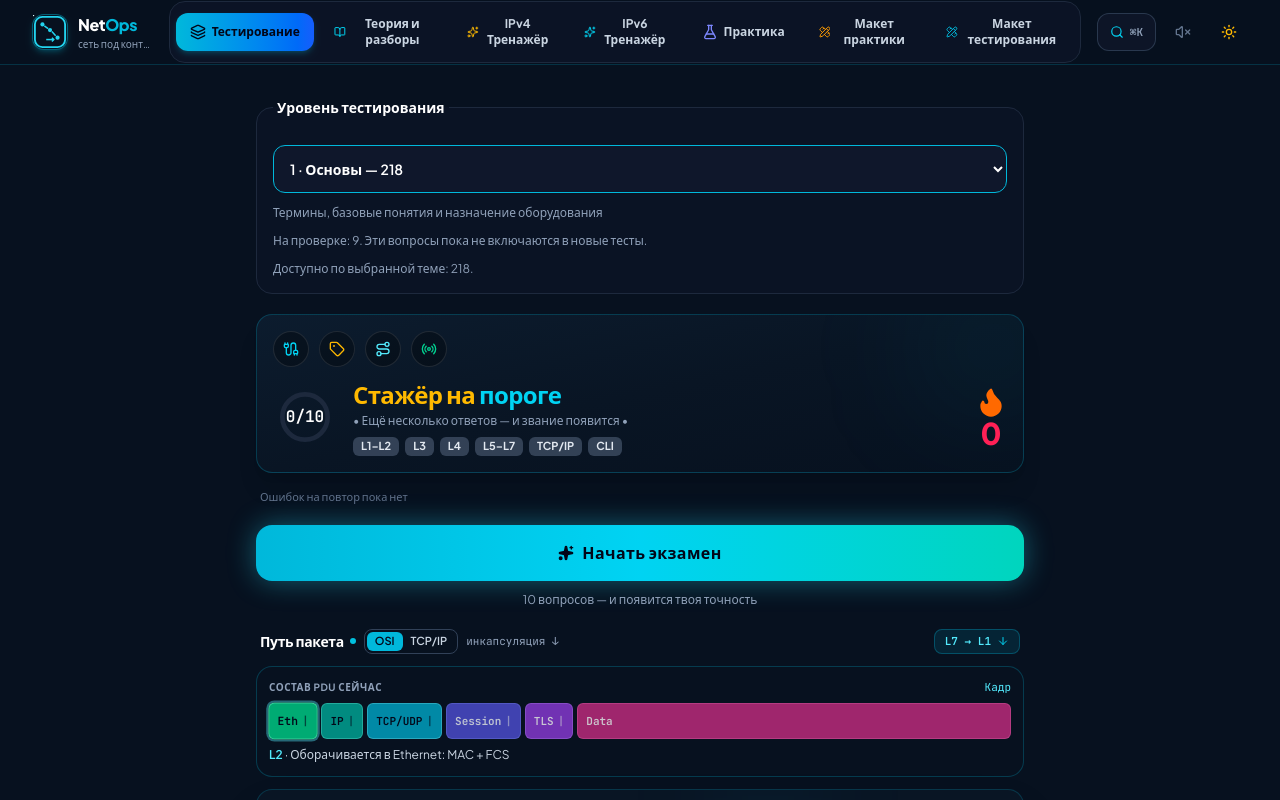
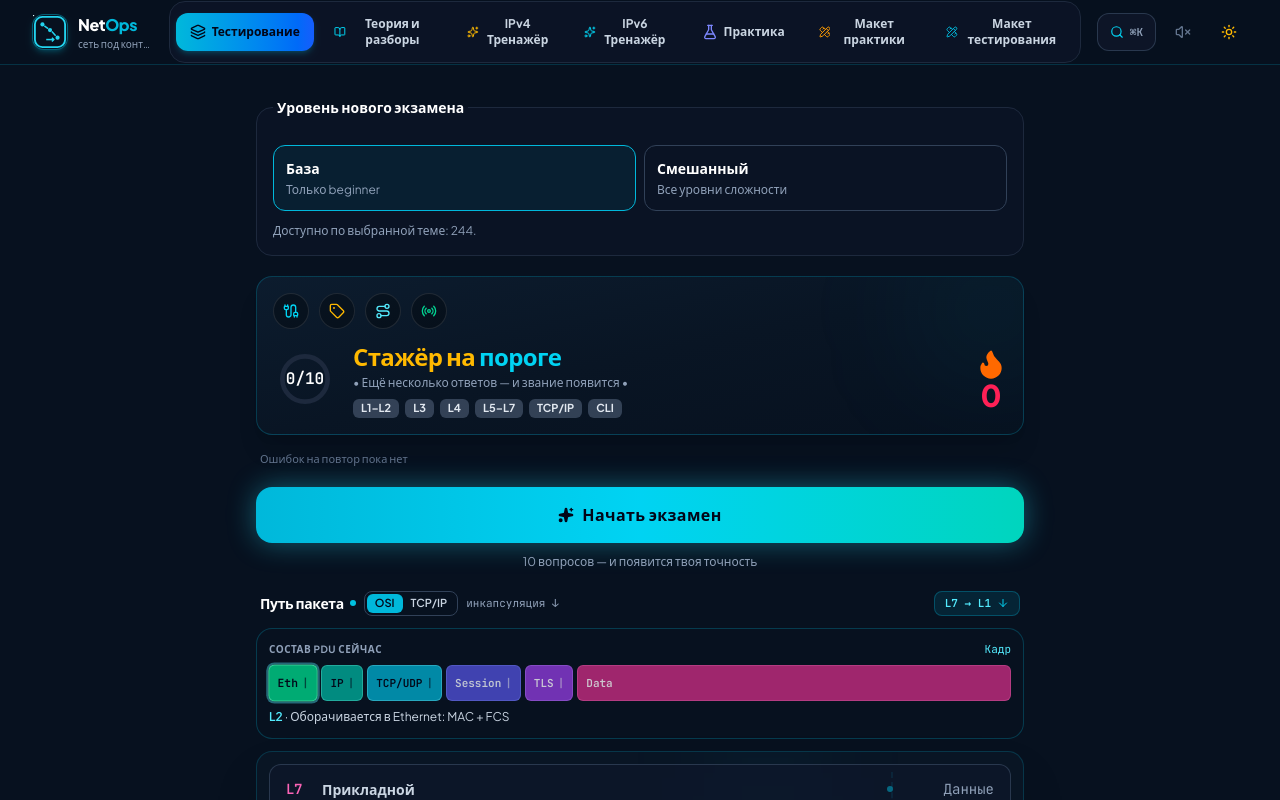
Before and after one commit to apotet/my-gemini-mirror-site, a React (Vite) app: page / in a window 1280 px wide. Shown: the top 800 px of the page. Built offline with nearby package versions, Linux system fonts and the light colour scheme.

Commit message:
rollback: restore original exam with Base and Mixed modes

```diff
--- a/src/components/ExamView.tsx
+++ b/src/components/ExamView.tsx
@@ -3,14 +3,16 @@ import React, { useState, useEffect, useRef, useImperativeHandle } from 'react';
 import {
   Question,
   QuizModeId,
+  ExamDifficulty,
 } from '../types/quiz';
 import {
   ALL_QUESTIONS,
   QUIZ_MODES,
+  getRandomQuestions,
+  getExamPool,
+  filterExamDifficulty,
   resolveImageUrl,
 } from '../data/questionsData';
-import { LEARNING_LEVELS, type LearningLevel } from '../types/learningLevel';
-import { getLearningLevelPool, getLearningLevelQuestions, getExamLevelLabel, LEARNING_LEVEL_DESCRIPTIONS, LEARNING_LEVEL_REVIEW_COUNT } from '../data/learningLevelExam';
 import { playSuccessSound, playErrorSound, playClickSound } from '../utils/sound';
 import { triggerHaptic } from '../utils/haptics';
 import { getInitialProgress, getMistakeQuestions, getProgressEpoch, subscribeProgress, retainProgressBackup } from '../utils/userProgress';
@@ -54,7 +56,7 @@ interface ExamViewProps {
 export const ExamView: React.FC<ExamViewProps> = ({ ref, soundEnabled, onNavigateToTheory, onNavigateToLearning, onOpenPractice }) => {
   const [session, setSession] = useState<ProgressSession | null>(null);
   const [selectedMode, setSelectedMode] = useState<QuizModeId>('mixed');
-  const [selectedLearningLevel, setSelectedLearningLevel] = useState<LearningLevel>(1);
+  const [selectedDifficulty, setSelectedDifficulty] = useState<ExamDifficulty>('beginner');
   const [startNotice, setStartNotice] = useState('');
   const [questionCount, setQuestionCount] = useState<number>(10);
   const [feedbackMode, setFeedbackMode] = useState<'instant' | 'exam'>('instant');
@@ -67,8 +69,7 @@ export const ExamView: React.FC<ExamViewProps> = ({ ref, soundEnabled, onNavigat
   const [lastReview, setLastReview] = useState<ProgressSession | null>(null);
   const [reviewSession, setReviewSession] = useState<ProgressSession | null>(null);
   const [reviewWarning, setReviewWarning] = useState(false);
-  // Always enter the exam through its menu; a restored attempt stays available via Continue.
-  const [showParameters, setShowParameters] = useState(true);
+  const [showParameters, setShowParameters] = useState(false);
   const parametersRef = useRef<HTMLDivElement>(null);
   const [moreModesOpen, setMoreModesOpen] = useState(false);
   const [pendingNewQuiz, setPendingNewQuiz] = useState<{ questions?: Question[]; count: number; mode: QuizModeId } | null>(null);
@@ -109,7 +110,7 @@ export const ExamView: React.FC<ExamViewProps> = ({ ref, soundEnabled, onNavigat
       const saved = localStorage.getItem('osi_active_session');
       if (saved) {
         const completed = restoreReview(JSON.stringify({ version: 1, session: JSON.parse(saved) }), getProgressEpoch());
-        if (completed) { setLastReview(completed); return; }
+        if (completed) { setLastReview(completed); setReviewSession(completed); return; }
         const parsed = restoreSession(saved, ALL_QUESTIONS);
         if (!parsed) { retainProgressBackup('osi_active_session', saved); setSessionWarning(true); return; }
         if (parsed.progressEpoch !== getProgressEpoch()) return;
@@ -125,9 +126,11 @@ export const ExamView: React.FC<ExamViewProps> = ({ ref, soundEnabled, onNavigat
   }, []);
 
   const beginNewQuiz = (customQuestions?: Question[], count = questionCount, mode = selectedMode) => {
-    const questions = getLearningLevelQuestions(mode, count, Math.random, selectedLearningLevel, customQuestions);
+    const questions = customQuestions
+      ? filterExamDifficulty(customQuestions, selectedDifficulty).slice(0, count)
+      : getRandomQuestions(mode, count, Math.random, selectedDifficulty);
     if (!questions.length) {
-      setStartNotice('В выбранном уровне и наборе нет вопросов. Выберите другой уровень или тему; вопросы других уровней не добавляются.');
+      setStartNotice('В выбранном уровне и теме нет билетов. Выберите другую тему или смешанный уровень.');
       setShowParameters(true);
       return;
     }
@@ -144,7 +147,7 @@ export const ExamView: React.FC<ExamViewProps> = ({ ref, soundEnabled, onNavigat
       startTime: Date.now(),
       isCompleted: false,
       mode,
-      learningLevel: selectedLearningLevel,
+      difficulty: selectedDifficulty,
       requestedCount: count,
       feedbackMode,
     };
@@ -244,8 +247,8 @@ export const ExamView: React.FC<ExamViewProps> = ({ ref, soundEnabled, onNavigat
   const replacementDialog = pendingNewQuiz && (
     <div className="fixed inset-0 z-[100] flex items-center justify-center bg-slate-950/80 p-4" role="presentation">
       <div role="alertdialog" aria-modal="true" aria-labelledby="replace-exam-title" aria-describedby="replace-exam-description" className="w-full max-w-md rounded-2xl border border-cyan-500/30 bg-white p-6 text-slate-900 shadow-2xl dark:bg-[#101e30] dark:text-slate-100 sm:p-7">
-        <h2 id="replace-exam-title" className="text-2xl font-bold leading-tight sm:text-3xl">Начать новое тестирование?</h2>
-        <p id="replace-exam-description" className="mt-4 text-lg leading-relaxed text-slate-700 dark:text-slate-200">У тебя есть незавершённая попытка. Если начать новое тестирование, она будет заменена.</p>
+        <h2 id="replace-exam-title" className="text-2xl font-bold leading-tight sm:text-3xl">Начать новый экзамен?</h2>
+        <p id="replace-exam-description" className="mt-4 text-lg leading-relaxed text-slate-700 dark:text-slate-200">У тебя есть незавершённая попытка. Если начать новый экзамен, она будет заменена.</p>
         <div className="mt-7 grid gap-3">
           <button type="button" onClick={() => { const request = pendingNewQuiz; setPendingNewQuiz(null); beginNewQuiz(request.questions, request.count, request.mode); }} className="min-h-12 rounded-xl bg-cyan-400 px-4 py-3 text-base font-bold text-slate-950 hover:bg-cyan-300 focus-visible:outline focus-visible:outline-2 focus-visible:outline-offset-2 focus-visible:outline-cyan-500">Заменить попытку</button>
           <button type="button" onClick={() => setPendingNewQuiz(null)} className="min-h-12 rounded-xl border border-slate-400/50 px-4 py-3 text-base font-semibold hover:bg-slate-200 dark:hover:bg-slate-700 focus-visible:outline focus-visible:outline-2 focus-visible:outline-offset-2 focus-visible:outline-cyan-500">Отмена, сохранить попытку</button>
@@ -264,34 +267,30 @@ export const ExamView: React.FC<ExamViewProps> = ({ ref, soundEnabled, onNavigat
     const primaryModes = QUIZ_MODES.filter((m) => primaryIds.includes(m.id));
     const moreModes = QUIZ_MODES.filter((m) => !primaryIds.includes(m.id));
     const selectedInMore = moreModes.some((m) => m.id === selectedMode);
-    const availableCount = getLearningLevelPool(selectedMode, selectedLearningLevel).length;
+    const availableCount = getExamPool(selectedMode, selectedDifficulty).length;
     return (
       <div className="space-y-5 max-w-3xl mx-auto pb-16 lg:pb-6">
         {sessionWarning && <p role="alert">Не удалось прочитать или сохранить сессию. Её продолжение может быть недоступно; скачайте экспорт.</p>}
         {reviewWarning && <p role="status">Последний разбор не удалось прочитать или сохранить. Он может быть недоступен после reload.</p>}
         {availableReview && <button type="button" onClick={() => setReviewSession(availableReview)} className="px-4 py-2 rounded-xl border border-cyan-500 text-sm">Посмотреть разбор последней попытки</button>}
         <fieldset className="min-w-0 rounded-2xl border border-slate-200 dark:border-slate-800 bg-white dark:bg-slate-900/50 p-4 space-y-3">
-          <legend className="px-1 text-sm font-bold text-slate-900 dark:text-white">Уровень тестирования</legend>
-          <select
-            aria-label="Уровень тестирования"
-            value={selectedLearningLevel}
-            onChange={event => { setSelectedLearningLevel(Number(event.target.value) as LearningLevel); setStartNotice(''); }}
-            className="w-full min-h-12 rounded-xl border border-cyan-500 bg-cyan-50 dark:bg-slate-900 px-3 py-2 text-sm font-semibold text-slate-900 dark:text-white focus-visible:outline focus-visible:outline-2 focus-visible:outline-offset-2 focus-visible:outline-cyan-500"
-          >
-            {([1, 2, 3, 4, 5] as const).map(level => (
-              <option key={level} value={level}>
-                {level} · {LEARNING_LEVELS[level].ru} — {getLearningLevelPool(selectedMode, level).length}
-              </option>
+          <legend className="px-1 text-sm font-bold text-slate-900 dark:text-white">Уровень нового экзамена</legend>
+          <div className="grid grid-cols-2 gap-2">
+            {([{ id: 'beginner', title: 'База', description: 'Только beginner' }, { id: 'mixed', title: 'Смешанный', description: 'Все уровни сложности' }] as const).map(level => (
+              <button key={level.id} type="button" aria-pressed={selectedDifficulty === level.id}
+                onClick={() => { setSelectedDifficulty(level.id); setStartNotice(''); }}
+                className={`min-w-0 rounded-xl border p-3 text-left text-sm transition-colors ${selectedDifficulty === level.id ? 'border-cyan-500 bg-cyan-50 dark:bg-cyan-950/40' : 'border-slate-200 dark:border-slate-700'}`}>
+                <span className="block font-bold text-slate-900 dark:text-white">{level.title}</span>
+                <span className="mt-1 block text-xs text-slate-500 dark:text-slate-400">{level.description}</span>
+              </button>
             ))}
-          </select>
-          <p className="text-xs text-slate-500 dark:text-slate-400">{LEARNING_LEVEL_DESCRIPTIONS[selectedLearningLevel]}</p>
-          <p className="text-xs text-slate-500 dark:text-slate-400">На проверке: {LEARNING_LEVEL_REVIEW_COUNT}. Эти вопросы пока не включаются в новые тесты.</p>
-          <p role="status" aria-live="polite" className="text-xs text-slate-500 dark:text-slate-400">
+          </div>
+          <p className="text-xs text-slate-500 dark:text-slate-400">
             Доступно по выбранной теме: {availableCount}.
             {availableCount < questionCount && ` Будет ${availableCount} из запрошенных ${questionCount}; другой уровень не добавляется.`}
           </p>
           {session && !session.isCompleted && <p className="text-xs text-slate-500 dark:text-slate-400">
-            Текущая попытка: {getExamLevelLabel(session)}. Продолжение сохраняет её уровень; выбор выше относится к новой попытке.
+            Текущая попытка: {session.difficulty === 'beginner' ? 'База' : 'Смешанный'}. Продолжение сохраняет её уровень; выбор выше относится к новой попытке.
           </p>}
         </fieldset>
         {startNotice && <p role="status" className="text-sm text-slate-500 dark:text-slate-400">{startNotice}</p>}
@@ -304,7 +303,7 @@ export const ExamView: React.FC<ExamViewProps> = ({ ref, soundEnabled, onNavigat
         }} onReviewMistakes={() => {
           const pool = getMistakeQuestions();
           if (!pool.length) { setEmptyMistakes(true); return; }
-          startNewQuiz(pool, 5);
+          startNewQuiz(pool, 20);
         }} onOpenVisualL1={() => {
           setSelectedMode('visual-l1');
           startNewQuiz(ALL_QUESTIONS.filter(q => q.group === 'visual-l1'), questionCount, 'visual-l1');
@@ -319,7 +318,7 @@ export const ExamView: React.FC<ExamViewProps> = ({ ref, soundEnabled, onNavigat
                 <button key={mode.id} type="button" onClick={() => setSelectedMode(mode.id)} className={`text-left p-3 rounded-xl border transition-all cursor-pointer ${selectedMode === mode.id ? 'border-cyan-500 bg-cyan-50 dark:bg-cyan-950/40' : 'border-slate-200 dark:border-slate-800 hover:border-cyan-400/50'}`}>
                   <div className="font-semibold text-sm text-slate-900 dark:text-white">{mode.id === 'mixed' ? 'Все темы' : mode.title}</div>
                   <div className="text-[11px] text-slate-500 dark:text-slate-400">{mode.subtitle}</div>
-                  <div className="text-[10px] font-mono text-slate-400 mt-1">{getLearningLevelPool(mode.id, selectedLearningLevel).length} вопр.</div>
+                  <div className="text-[10px] font-mono text-slate-400 mt-1">{getExamPool(mode.id, selectedDifficulty).length} вопр.</div>
                 </button>
               ))}
             </div>
@@ -337,7 +336,7 @@ export const ExamView: React.FC<ExamViewProps> = ({ ref, soundEnabled, onNavigat
                   <button key={mode.id} type="button" onClick={() => setSelectedMode(mode.id)} className={`text-left p-3 rounded-xl border transition-all cursor-pointer ${selectedMode === mode.id ? 'border-cyan-500 bg-cyan-50 dark:bg-cyan-950/40' : 'border-slate-200 dark:border-slate-800 hover:border-cyan-400/50'}`}>
                     <div className="font-semibold text-sm text-slate-900 dark:text-white">{mode.id === 'mixed' ? 'Все темы' : mode.title}</div>
                     <div className="text-[11px] text-slate-500 dark:text-slate-400">{mode.subtitle}</div>
-                    <div className="text-[10px] font-mono text-slate-400 mt-1">{getLearningLevelPool(mode.id, selectedLearningLevel).length} вопр.</div>
+                    <div className="text-[10px] font-mono text-slate-400 mt-1">{getExamPool(mode.id, selectedDifficulty).length} вопр.</div>
                   </button>
                 ))}
               </div>
@@ -345,8 +344,8 @@ export const ExamView: React.FC<ExamViewProps> = ({ ref, soundEnabled, onNavigat
           </div>
           <div className="flex flex-wrap items-center gap-3">
             <label className="text-xs text-slate-600 dark:text-slate-300 flex items-center gap-2">Вопросов:<select value={questionCount} onChange={(e) => setQuestionCount(Number(e.target.value))} className="rounded-lg border border-slate-200 dark:border-slate-700 bg-white dark:bg-slate-900 px-2 py-1 text-xs">{[5, 10, 15, 20, 30].map((n) => (<option key={n} value={n}>{n}</option>))}</select></label>
-            <label className="text-xs text-slate-600 dark:text-slate-300 flex items-center gap-2">Режим:<select value={feedbackMode} onChange={(e) => setFeedbackMode(e.target.value as 'instant' | 'exam')} className="rounded-lg border border-slate-200 dark:border-slate-700 bg-white dark:bg-slate-900 px-2 py-1 text-xs"><option value="instant">Мгновенный разбор</option><option value="exam">Разбор в конце</option></select></label>
-            <button type="button" onClick={() => startNewQuiz()} className="ml-auto px-4 py-2 rounded-xl bg-gradient-to-r from-cyan-500 to-blue-600 text-white text-xs font-bold cursor-pointer">Начать тестирование</button>
+            <label className="text-xs text-slate-600 dark:text-slate-300 flex items-center gap-2">Режим:<select value={feedbackMode} onChange={(e) => setFeedbackMode(e.target.value as 'instant' | 'exam')} className="rounded-lg border border-slate-200 dark:border-slate-700 bg-white dark:bg-slate-900 px-2 py-1 text-xs"><option value="instant">Мгновенный разбор</option><option value="exam">Как на экзамене</option></select></label>
+            <button type="button" onClick={() => startNewQuiz()} className="ml-auto px-4 py-2 rounded-xl bg-gradient-to-r from-cyan-500 to-blue-600 text-white text-xs font-bold cursor-pointer">Начать экзамен</button>
           </div>
         </div>
         {replacementDialog}
@@ -363,12 +362,12 @@ export const ExamView: React.FC<ExamViewProps> = ({ ref, soundEnabled, onNavigat
   return (
     <div className="max-w-2xl mx-auto space-y-4 pb-20">
       <p className="text-xs text-slate-500 dark:text-slate-400">
-        Уровень: {getExamLevelLabel(session)}
+        Уровень: {session.difficulty === 'beginner' ? 'База' : 'Смешанный'}
         {session.requestedCount && session.questions.length < session.requestedCount
           ? ` · Доступно ${session.questions.length} из запрошенных ${session.requestedCount}; попытка содержит ${session.questions.length} билетов.`
           : ''}
       </p>
-      {(sessionWarning || progressStatus.storageWarning) && <p role="alert">Не удалось сохранить данные. Не закрывайте вкладку; экспорт прогресса доступен в меню тестирования.</p>}
+      {(sessionWarning || progressStatus.storageWarning) && <p role="alert">Не удалось сохранить данные. Не закрывайте вкладку; экспорт прогресса доступен в меню экзамена.</p>}
       <div className="flex items-center justify-between text-xs text-slate-500 dark:text-slate-400">
         <button type="button" onClick={handleExit} className="hover:text-cyan-500 cursor-pointer">Выйти в меню</button>
         {availableReview && <button type="button" onClick={() => setReviewSession(availableReview)} className="px-2 py-2 underline">Последний разбор</button>}
```
